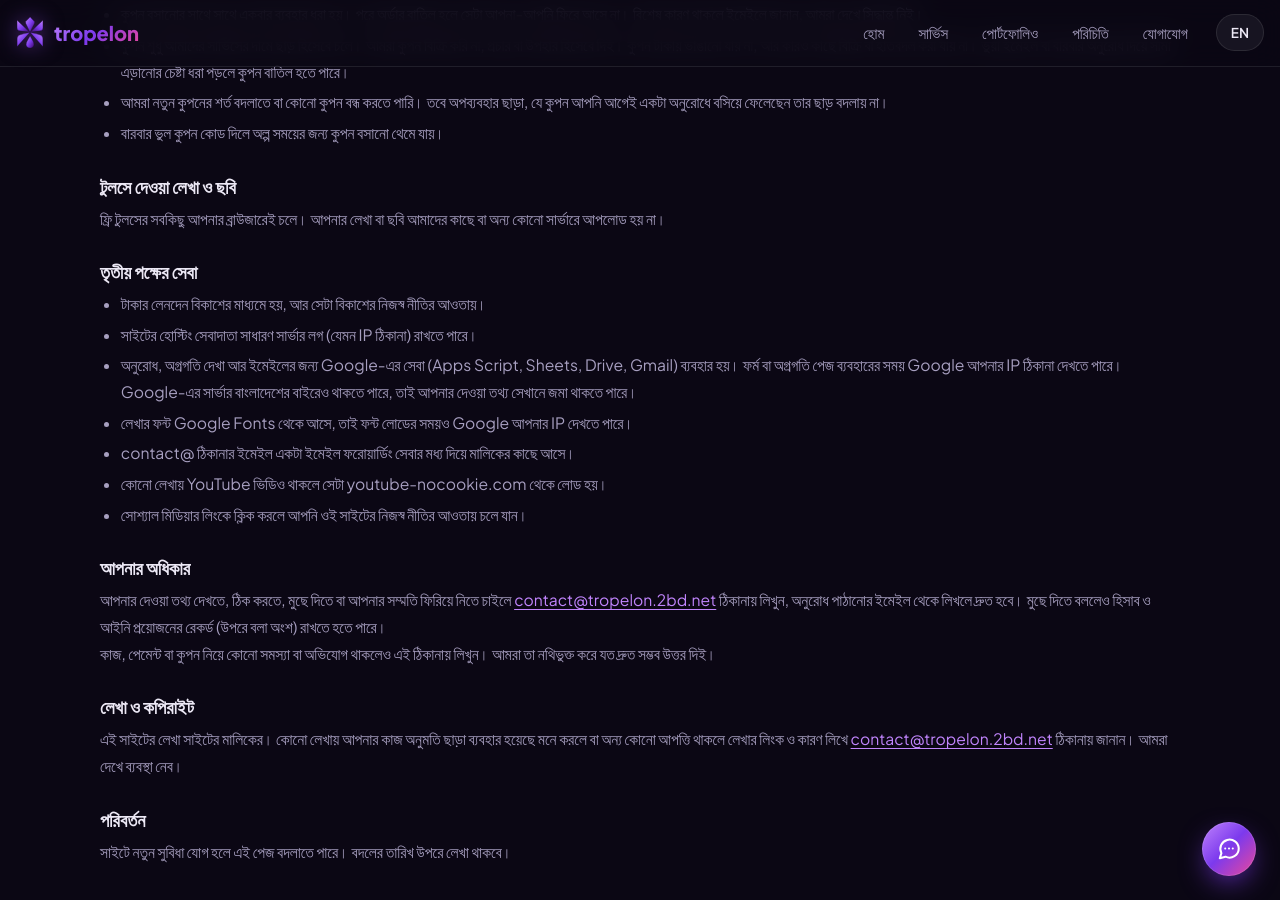
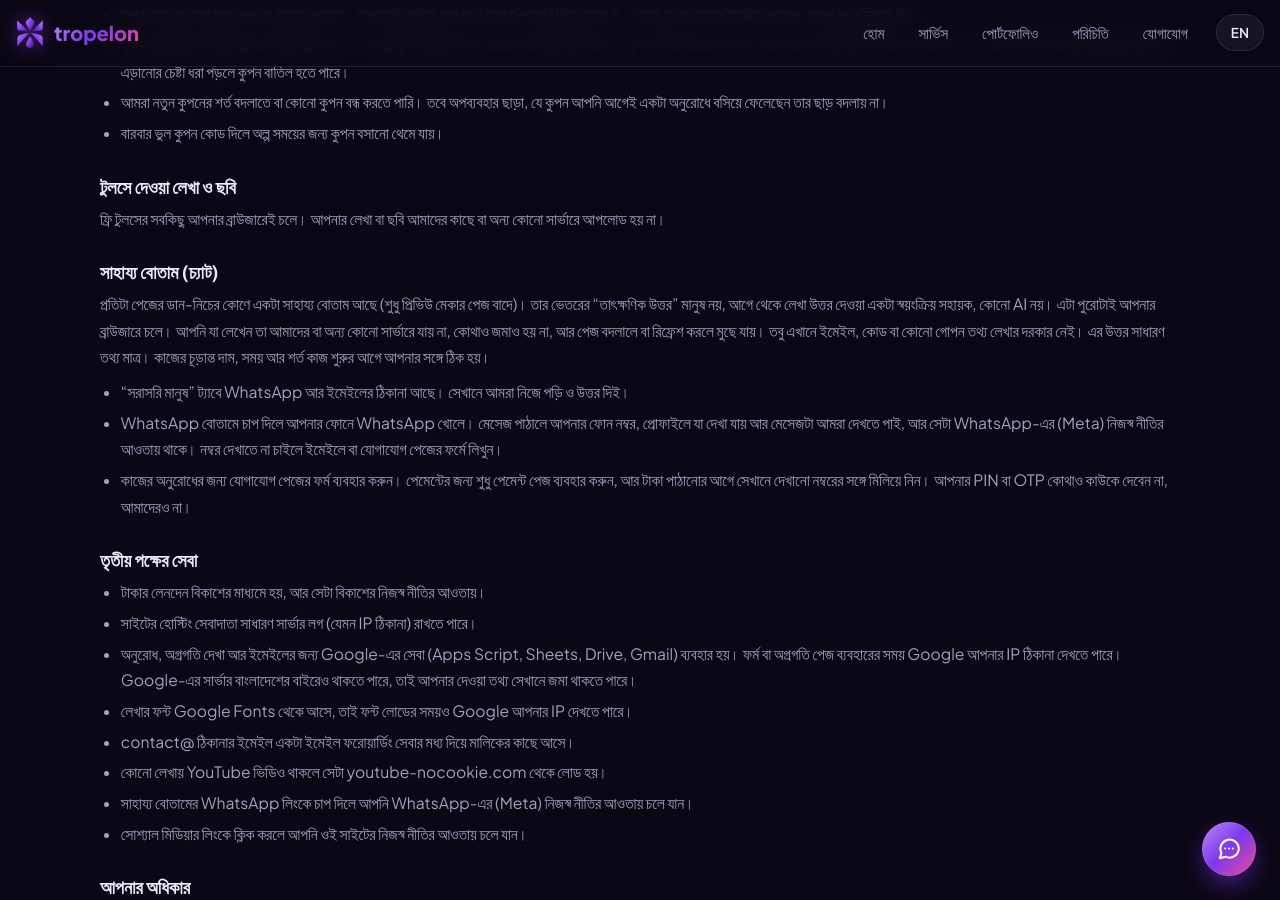
Before and after one commit to tropelon/Ponzile, a Jekyll site: the page built from privacy.html, in a window 1280 px wide and 900 px high, scrolled down 2215 px. Built offline with Jekyll 4.4.1, drawn with Linux system fonts in a browser that asks for light colours.

Commit message:
Update privacy.html

```diff
--- a/privacy.html
+++ b/privacy.html
@@ -104,6 +104,14 @@ permalink: /privacy/
   <h2><span class="bn">টুলসে দেওয়া লেখা ও ছবি</span><span class="en">Text and images you put in the tools</span></h2>
   <p><span class="bn">ফ্রি টুলসের সবকিছু আপনার ব্রাউজারেই চলে। আপনার লেখা বা ছবি আমাদের কাছে বা অন্য কোনো সার্ভারে আপলোড হয় না।</span><span class="en">Every free tool runs in your browser. Your text and images are not uploaded to us or to any server.</span></p>
 
+  <h2 id="chat"><span class="bn">সাহায্য বোতাম (চ্যাট)</span><span class="en">Help button (chat)</span></h2>
+  <p><span class="bn">প্রতিটা পেজের ডান-নিচের কোণে একটা সাহায্য বোতাম আছে (শুধু প্রিভিউ মেকার পেজ বাদে)। তার ভেতরের “তাৎক্ষণিক উত্তর” মানুষ নয়, আগে থেকে লেখা উত্তর দেওয়া একটা স্বয়ংক্রিয় সহায়ক, কোনো AI নয়। এটা পুরোটাই আপনার ব্রাউজারে চলে। আপনি যা লেখেন তা আমাদের বা অন্য কোনো সার্ভারে যায় না, কোথাও জমাও হয় না, আর পেজ বদলালে বা রিফ্রেশ করলে মুছে যায়। তবু এখানে ইমেইল, কোড বা কোনো গোপন তথ্য লেখার দরকার নেই। এর উত্তর সাধারণ তথ্য মাত্র। কাজের চূড়ান্ত দাম, সময় আর শর্ত কাজ শুরুর আগে আপনার সঙ্গে ঠিক হয়।</span><span class="en">Every page has a help button in the bottom-right corner (except the preview maker page). The “Instant answers” part inside it is not a person but an automatic helper that gives pre-written answers, and it is not AI. It runs entirely in your browser. What you type is not sent to us or to any other server, is not stored anywhere, and disappears when you change page or refresh. Still, there is no need to type an email, a code or any secret here. Its answers are general information only. The final price, time and terms of a job are agreed with you before work starts.</span></p>
+  <ul>
+    <li><span class="bn">“সরাসরি মানুষ” ট্যাবে WhatsApp আর ইমেইলের ঠিকানা আছে। সেখানে আমরা নিজে পড়ি ও উত্তর দিই।</span><span class="en">The “Talk to a person” tab has our WhatsApp and email addresses. There, we read and reply ourselves.</span></li>
+    <li><span class="bn">WhatsApp বোতামে চাপ দিলে আপনার ফোনে WhatsApp খোলে। মেসেজ পাঠালে আপনার ফোন নম্বর, প্রোফাইলে যা দেখা যায় আর মেসেজটা আমরা দেখতে পাই, আর সেটা WhatsApp-এর (Meta) নিজস্ব নীতির আওতায় থাকে। নম্বর দেখাতে না চাইলে ইমেইলে বা যোগাযোগ পেজের ফর্মে লিখুন।</span><span class="en">Tapping the WhatsApp button opens WhatsApp on your phone. If you send a message, we can see your phone number, whatever your profile shows, and the message, and it falls under WhatsApp's (Meta's) own policies. If you do not want to show your number, write by email or through the form on the contact page.</span></li>
+    <li><span class="bn">কাজের অনুরোধের জন্য যোগাযোগ পেজের ফর্ম ব্যবহার করুন। পেমেন্টের জন্য শুধু পেমেন্ট পেজ ব্যবহার করুন, আর টাকা পাঠানোর আগে সেখানে দেখানো নম্বরের সঙ্গে মিলিয়ে নিন। আপনার PIN বা OTP কোথাও কাউকে দেবেন না, আমাদেরও না।</span><span class="en">To request work, use the form on the contact page. To pay, use only the payment page, and check the number against the one shown there before sending money. Never give your PIN or OTP to anyone, anywhere, including us.</span></li>
+  </ul>
+
   <h2><span class="bn">তৃতীয় পক্ষের সেবা</span><span class="en">Third-party services</span></h2>
   <ul>
     <li><span class="bn">টাকার লেনদেন বিকাশের মাধ্যমে হয়, আর সেটা বিকাশের নিজস্ব নীতির আওতায়।</span><span class="en">Money moves through bKash, under bKash's own policies.</span></li>
@@ -112,6 +120,7 @@ permalink: /privacy/
     <li><span class="bn">লেখার ফন্ট Google Fonts থেকে আসে, তাই ফন্ট লোডের সময়ও Google আপনার IP দেখতে পারে।</span><span class="en">Fonts load from Google Fonts, so Google can also see your IP address when fonts load.</span></li>
     <li><span class="bn">contact@ ঠিকানার ইমেইল একটা ইমেইল ফরোয়ার্ডিং সেবার মধ্য দিয়ে মালিকের কাছে আসে।</span><span class="en">Email sent to the contact@ address reaches the owner through an email forwarding service.</span></li>
     <li><span class="bn">কোনো লেখায় YouTube ভিডিও থাকলে সেটা youtube-nocookie.com থেকে লোড হয়।</span><span class="en">If an article has a YouTube video, it loads from youtube-nocookie.com.</span></li>
+    <li><span class="bn">সাহায্য বোতামের WhatsApp লিংকে চাপ দিলে আপনি WhatsApp-এর (Meta) নিজস্ব নীতির আওতায় চলে যান।</span><span class="en">When you tap the WhatsApp link in the help button, WhatsApp's (Meta's) own policies apply.</span></li>
     <li><span class="bn">সোশ্যাল মিডিয়ার লিংকে ক্লিক করলে আপনি ওই সাইটের নিজস্ব নীতির আওতায় চলে যান।</span><span class="en">When you click a social media link, that site's own policies apply.</span></li>
   </ul>
 
```
